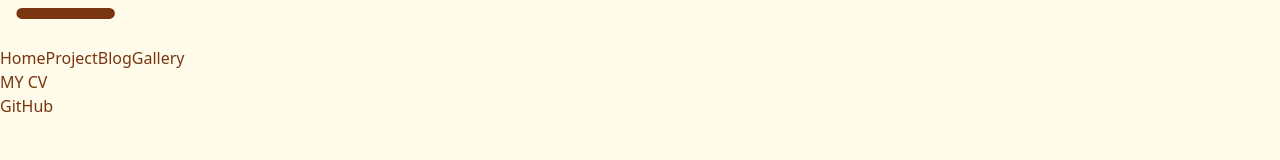
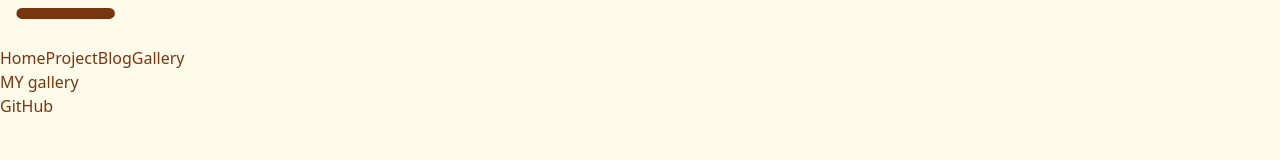
Before and after one commit to Mamo09/my-blog, a Next.js app: page /gallery in a window 1280 px wide. Shown: the part 157-317 px from the top of the page. Built offline with nearby package versions, Linux system fonts and the light colour scheme.

Commit message:
feat: Rename Cv component to Gallery and update heading text

```diff
--- a/src/app/gallery/page.tsx
+++ b/src/app/gallery/page.tsx
@@ -1,8 +1,8 @@
 
-export default function Cv() {
+export default function Gallery() {
   return (
     <div>
-      <h1>MY CV</h1>
+      <h1>MY gallery</h1>
 
     </div>
   );
--- a/src/app/page.tsx
+++ b/src/app/page.tsx
@@ -15,7 +15,7 @@ export default function Home() {
       <section className="max-w-2xl mx-auto mb-16">
         <h2 className="text-2xl font-semibold text-amber-900 mb-4">About Me</h2>
         <p className="text-amber-800/70 mb-4">
-          Hi! I'm a passionate frontend developer with experience in React, Next.js, and TypeScript.
+          Hi! I&apos;m a passionate frontend developer with experience in React, Next.js, and TypeScript.
           I love creating beautiful and functional user interfaces.
         </p>
         <div className="grid grid-cols-1 md:grid-cols-2 gap-8 mt-8">
```
